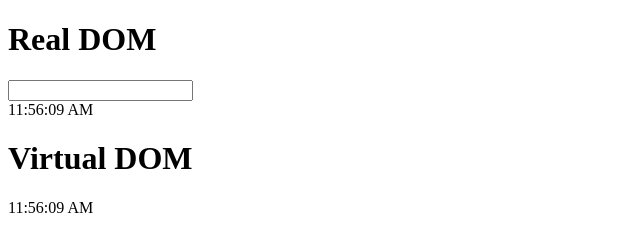
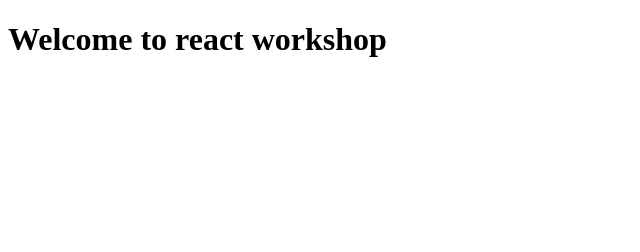
Before and after one commit to NARENDRA9959/react-project, a website built with Parcel: page index.html in a window 1280 px wide. Shown: the whole page, without its empty margins (0-640 px from the left). Built offline with nearby package versions, Linux system fonts and the light colour scheme.

Commit message:
React app with parcel

```diff
--- /dev/null
+++ b/App.js
@@ -0,0 +1,6 @@
+
+const heading = React.createElement('h1', {}, 'Welcome to react workshop');
+
+const root = ReactDOM.createRoot(document.getElementById('root'));
+
+root.render(heading);
--- a/Index.js
+++ /dev/null
@@ -1,33 +0,0 @@
-function refreshElement() {
-
-    const element1 = `
-    <div>
-        <div>
-            <h1>Real DOM</h1>
-        </div>
-        <div>
-            <input type='text'>
-        </div>
-        <div>
-            ${new Date().toLocaleTimeString()}
-        </div>
-    </div>`;
-
-    document.getElementById('real-dom').innerHTML = element1;
-
-
-    const element2 = React.createElement('div', {}, [
-        React.createElement('div', {}, React.createElement('h1', {}, 'Virtual DOM')),
-        React.createElement('div', {}, new Date().toLocaleTimeString())
-    ]);
-
-    root.render(element2);
-
-}
-
-
-
-const root = ReactDOM.createRoot(document.getElementById('virtual-dom'));
-
-
-setInterval(refreshElement, 1000);
--- a/index.html
+++ b/index.html
@@ -10,9 +10,8 @@
 </head>
 
 <body>
-        <div id="real-dom"></div>
-        <div id="virtual-dom"></div>
-        <script src="Index.js"></script>
+    <div id="root"></div>
+    <script src="App.js"></script>
 </body>
 
 </html>
```
Also changed, not shown: package.json (added, +13 -0 lines), 2 other files. Lines whose indentation alone changed are shown as unchanged.
